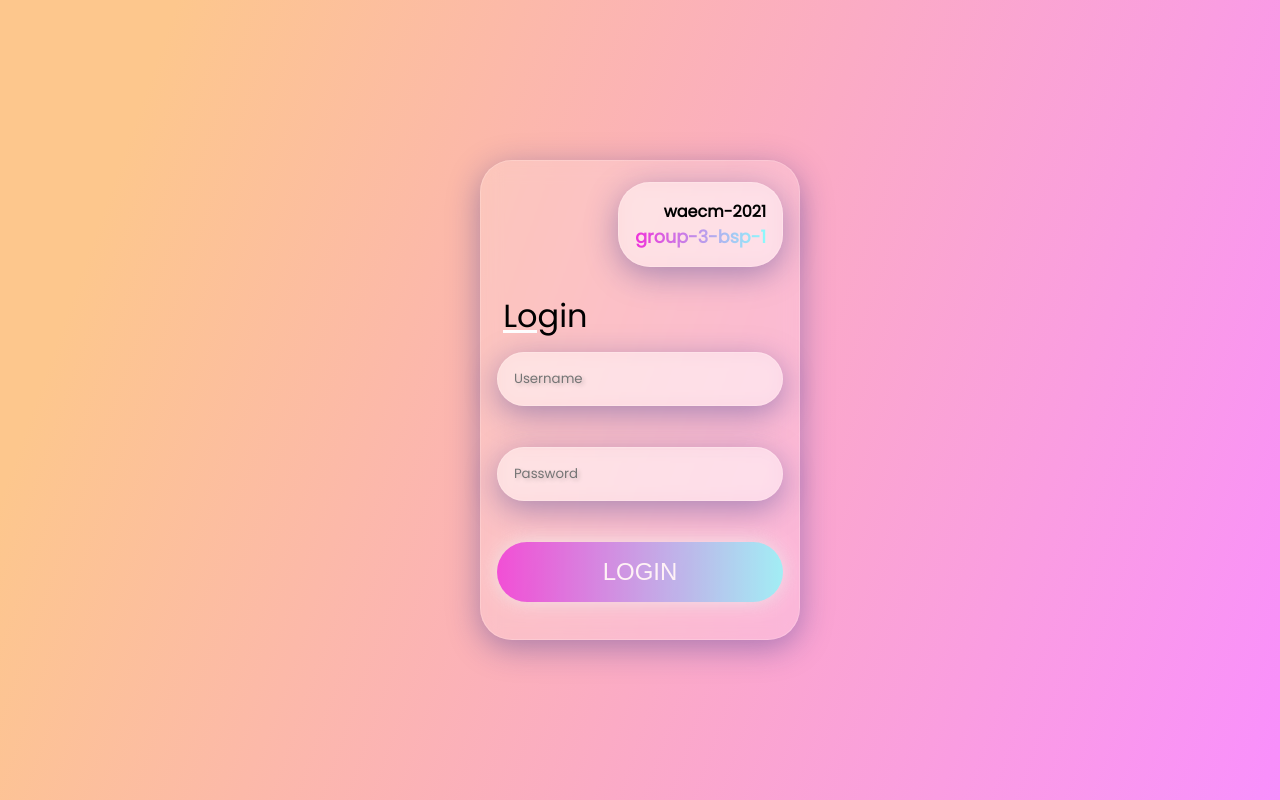
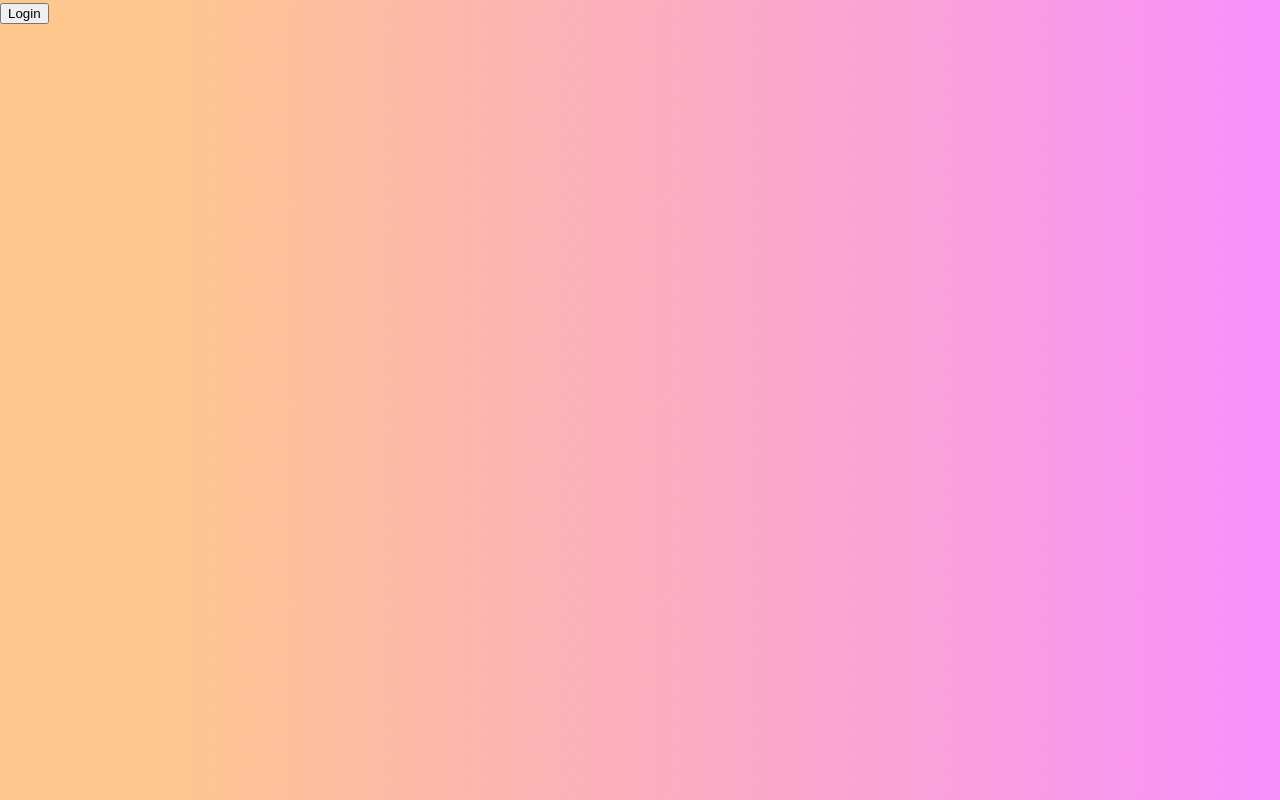
Before and after one commit to michi949/waecm-group, a Next.js app in the folder waecm-2021-group-3-bsp-1/: page / in a window 1280 px wide. Built offline with nearby package versions, Linux system fonts and the light colour scheme.

Commit message:
chore: cleanup project

```diff
--- a/waecm-2021-group-3-bsp-1/components/LoginSection.js
+++ /dev/null
@@ -1,138 +0,0 @@
-import React from "react";
-import styled from "styled-components";
-import Link from "next/link";
-
-const LoginSection = () => {
-  return (
-    <StyledLoginSection>
-      <StyledForm>
-        <ProjectName>
-          <h1>
-            waecm-2021
-            <br />
-            <span>group-3-bsp-1</span>
-          </h1>
-        </ProjectName>
-        <Title>
-          <h2>Login</h2>
-          <Line />
-        </Title>
-        <StyledInput
-          type="username"
-          name="username"
-          placeholder="Username"
-        ></StyledInput>
-        <StyledInput
-          type="password"
-          name="username"
-          placeholder="Password"
-        ></StyledInput>
-        <StyledButton>
-          <Link href="">Login</Link>
-        </StyledButton>
-      </StyledForm>
-    </StyledLoginSection>
-  );
-};
-
-const StyledLoginSection = styled.div`
-  display: grid;
-  place-items: center;
-  height: 100vh;
-  width: 100%;
-`;
-const StyledForm = styled.form`
-  display: flex;
-  flex-direction: column;
-  align-items: center;
-  justify-content: space-around;
-  height: 30rem;
-  width: 20rem;
-  background: rgba(255, 255, 255, 0.2);
-  box-shadow: 0 8px 32px 0 rgba(31, 38, 135, 0.37);
-  backdrop-filter: blur(10px);
-  -webkit-backdrop-filter: blur(10px);
-  border: 1px solid rgba(255, 255, 255, 0.18);
-  border-radius: 2rem;
-`;
-const StyledInput = styled.input`
-  background: transparent;
-  width: 90%;
-  padding: 1rem;
-  margin-bottom: 2rem;
-  border: none;
-  background: rgba(255, 255, 255, 0.4);
-  box-shadow: 0 8px 32px 0 rgba(31, 38, 135, 0.37);
-  backdrop-filter: blur(10px);
-  -webkit-backdrop-filter: blur(10px);
-  border-radius: 2rem;
-  border: 1px solid rgba(255, 255, 255, 0.18);
-  -webkit-transition: all 0.5s ease-in-out;
-  transition: all 0.5s ease-in-out;
-  text-shadow: 2px 2px 4px rgba(0, 0, 0, 0.2);
-  font-family: Poppins, sans-serif;
-  color: grey;
-  &:hover {
-    box-shadow: 0 16px 40px 0 rgba(31, 38, 135, 0.37);
-    color: black;
-  }
-`;
-const StyledButton = styled.button`
-  width: 90%;
-  padding: 1rem;
-  border-radius: 2rem;
-  margin-bottom: 2rem;
-  background-image: linear-gradient(
-    to right,
-    #ef32d9 0%,
-    #89fffd 51%,
-    #ef32d9 100%
-  );
-  text-align: center;
-  text-transform: uppercase;
-  transition: 0.5s;
-  background-size: 200% auto;
-  color: white;
-  box-shadow: 0 0 20px #eee;
-  border: none;
-  opacity: 0.8;
-  cursor: pointer;
-  &:hover {
-    background-position: right center; /* change the direction of the change here */
-    color: black;
-    opacity: 0.9;
-  }
-`;
-const Line = styled.div`
-  position: relative;
-  width: 34px;
-  height: 3px;
-  background: white;
-  top: -10px;
-`;
-const Title = styled.div`
-  padding-left: 7%;
-  margin-right: auto;
-  h2 {
-    padding: 0;
-    margin: 0;
-  }
-`;
-const ProjectName = styled.div`
-  margin: 1rem;
-  width: 90%;
-  text-align: right;
-  h1 {
-    display: inline-block;
-    margin: 0;
-    padding: 1rem;
-    background: rgba(255, 255, 255, 0.4);
-    box-shadow: 0 8px 32px 0 rgba(31, 38, 135, 0.37);
-    backdrop-filter: blur(10px);
-    -webkit-backdrop-filter: blur(10px);
-    border-radius: 2rem;
-    border: 1px solid rgba(255, 255, 255, 0.18);
-  }
-`;
-
-export default LoginSection;
--- a/waecm-2021-group-3-bsp-1/pages/_app.js
+++ /dev/null
@@ -1,7 +0,0 @@
-import "../styles/globals.css";
-
-function MyApp({ Component, pageProps }) {
-  return <Component {...pageProps} />;
-}
-
-export default MyApp;
--- /dev/null
+++ b/waecm-2021-group-3-bsp-1/pages/_app.tsx
@@ -0,0 +1,6 @@
+import "../styles/globals.css";
+import 'tailwindcss/tailwind.css'
+
+export default function MyApp({ Component, pageProps }) {
+  return <Component {...pageProps} />;
+}
--- a/waecm-2021-group-3-bsp-1/pages/_document.js
+++ /dev/null
@@ -1,28 +0,0 @@
-import Document from "next/document";
-import { ServerStyleSheet } from "styled-components";
-export default class MyDocument extends Document {
-  static async getInitialProps(ctx) {
-    const sheet = new ServerStyleSheet();
-    const originalRenderPage = ctx.renderPage;
-    try {
-      ctx.renderPage = () =>
-        originalRenderPage({
-          enhanceApp: (App) => (props) =>
-            sheet.collectStyles(<App {...props} />),
-        });
-      const initialProps = await Document.getInitialProps(ctx);
-
-      return {
-        ...initialProps,
-        styles: (
-          <>
-            {initialProps.styles}
-            {sheet.getStyleElement()}{" "}
-          </>
-        ),
-      };
-    } finally {
-      sheet.seal();
-    }
-  }
-}
--- /dev/null
+++ b/waecm-2021-group-3-bsp-1/pages/dashboard.tsx
@@ -0,0 +1,5 @@
+import React from "react";
+
+export default function Dashboard() {
+  return <div>Dashboard</div>;
+};
--- a/waecm-2021-group-3-bsp-1/pages/index.js
+++ b/waecm-2021-group-3-bsp-1/pages/index.tsx
@@ -1,5 +1,4 @@
 import Head from "next/head";
-import LoginSection from "../components/LoginSection";
 
 export default function Home() {
   return (
@@ -11,7 +10,7 @@ export default function Home() {
           rel="stylesheet"
         />
       </Head>
-      <LoginSection />
+      <button className="bg-white m-2 px-4 py-2 rounded-2xl font-bold">Login</button>
     </div>
   );
 }
--- a/waecm-2021-group-3-bsp-1/styles/globals.css
+++ b/waecm-2021-group-3-bsp-1/styles/globals.css
@@ -11,32 +11,3 @@ body {
   background-size: cover;
   color: black;
 }
-
-a {
-  font-size: 1.5rem;
-  color: inherit;
-  text-decoration: none;
-}
-
-* {
-  box-sizing: border-box;
-}
-h1 {
-  font-size: 1rem;
-}
-h2 {
-  font-size: 2rem;
-  font-weight: lighter;
-}
-span {
-  font-size: 1.1rem;
-  background-image: linear-gradient(
-    to right,
-    #ef32d9 0%,
-    #89fffd 51%,
-    #ef32d9 100%
-  );
-  -webkit-background-clip: text;
-  -webkit-text-fill-color: transparent;
-  background-size: 200% auto;
-}
```
Also changed, not shown: waecm-2021-group-3-bsp-1/components/DashboardSection.js (deleted, +0 -96 lines), waecm-2021-group-3-bsp-1/package.json (+8 -0 lines), waecm-2021-group-3-bsp-1/pages/dashboard.js (deleted, +0 -12 lines), 1 other file (tests, documents, lock files or other folders).
